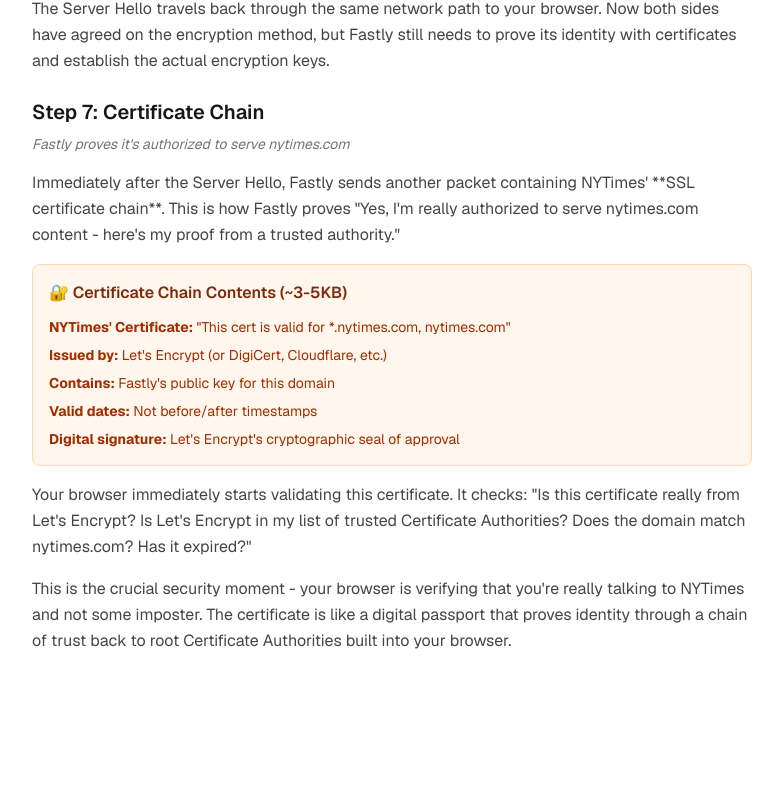
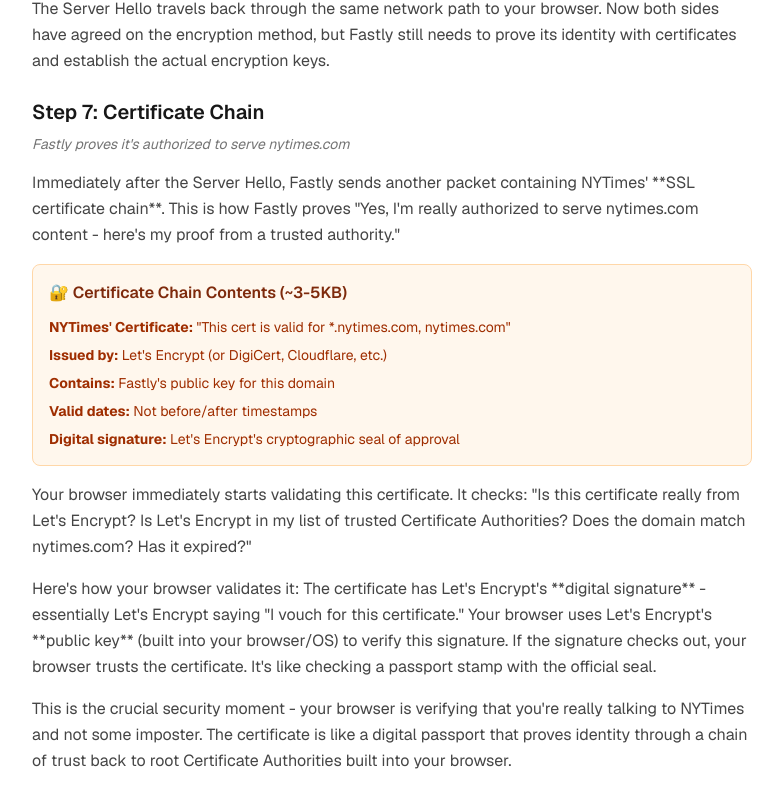
Before and after one commit to SeanPlusPlus/odyssey-of-a-url, a Next.js app: page / in a window 1280 px wide. Shown: the part 10977-11785 px from the top of the page, without its empty margins (248-1031 px from the left). Before the commit the page ends 11679 px from the top, so only its background shows below. Built offline with nearby package versions, Linux system fonts and the light colour scheme.

Commit message:
feat: explain certificate validation mechanism
- Added explanation of digital signature verification process
- Shows how browser uses Let's Encrypt's public key to validate
- Passport stamp analogy for digital signature verification

```diff
--- a/components/HttpSection.tsx
+++ b/components/HttpSection.tsx
@@ -439,6 +439,13 @@
         </p>
 
         <p className="text-base leading-relaxed text-foreground/80">
+          Here's how your browser validates it: The certificate has Let's Encrypt's **digital signature**
+          - essentially Let's Encrypt saying "I vouch for this certificate." Your browser uses Let's Encrypt's
+          **public key** (built into your browser/OS) to verify this signature. If the signature checks out,
+          your browser trusts the certificate. It's like checking a passport stamp with the official seal.
+        </p>
+
+        <p className="text-base leading-relaxed text-foreground/80">
           This is the crucial security moment - your browser is verifying that you're really
           talking to NYTimes and not some imposter. The certificate is like a digital passport
           that proves identity through a chain of trust back to root Certificate Authorities
```
